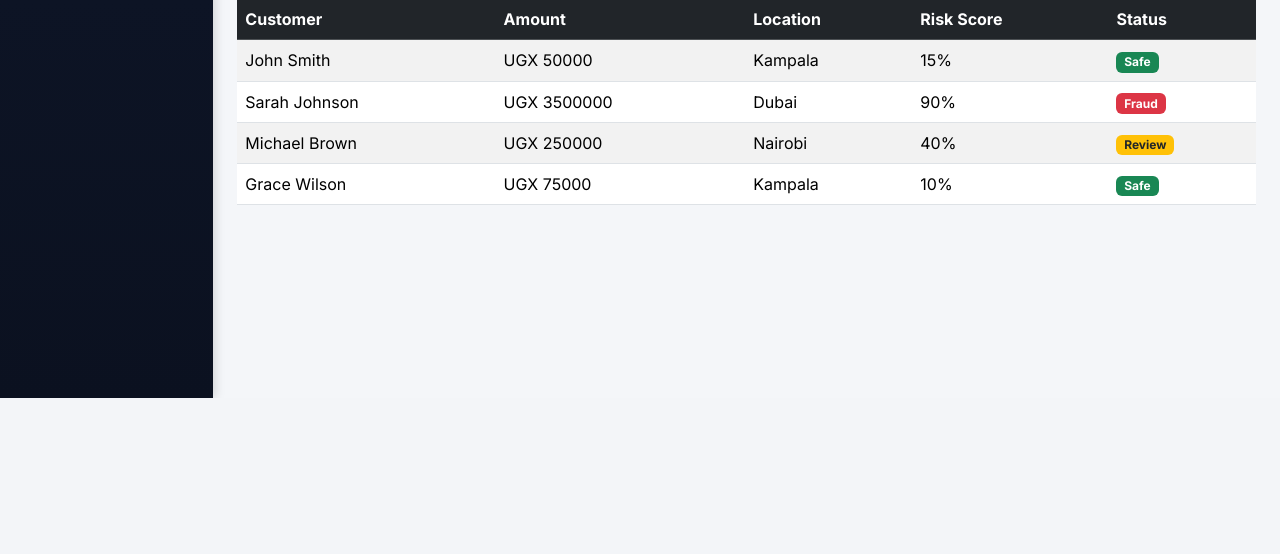
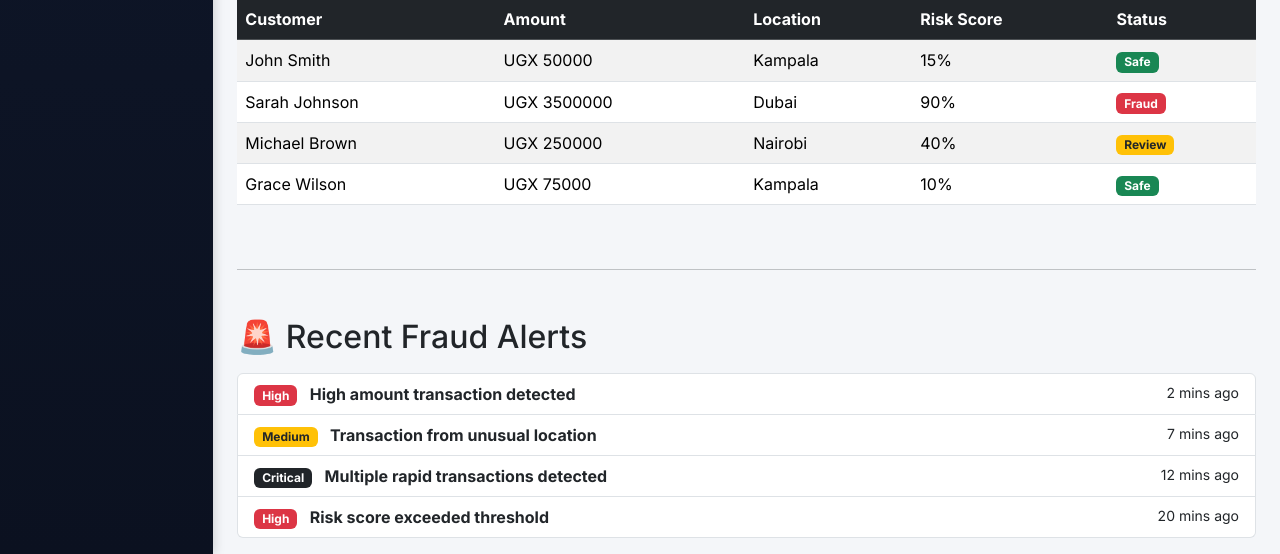
Before and after one commit to shamma-tendo/FraudDetectionSystem, a Django app: page / in a window 1280 px wide. Shown: the part 402-956 px from the top of the page. Before the commit the page ends 800 px from the top, so only its background shows below. Run offline with Django 5.2, Linux system fonts and the light colour scheme.

Commit message:
added recent transactions table and fraud alert table

```diff
--- a/dashboard/templates/dashboard/dashboard.html
+++ b/dashboard/templates/dashboard/dashboard.html
@@ -84,6 +84,7 @@
     </div>
 
 </div>
+
 <hr class="my-4">
 
 
@@ -219,4 +220,62 @@ UGX {{ transaction.amount }}
 
 
 </div>
+
+<hr class="my-5">
+
+<h2 class="mb-3">
+    🚨 Recent Fraud Alerts
+</h2>
+
+<div class="list-group">
+
+{% for alert in alerts %}
+
+<div class="list-group-item">
+
+<div class="d-flex justify-content-between">
+
+<div>
+
+{% if alert.severity == "Critical" %}
+
+<span class="badge bg-dark">
+Critical
+</span>
+
+{% elif alert.severity == "High" %}
+
+<span class="badge bg-danger">
+High
+</span>
+
+{% else %}
+
+<span class="badge bg-warning text-dark">
+Medium
+</span>
+
+{% endif %}
+
+<strong class="ms-2">
+
+{{ alert.message }}
+
+</strong>
+
+</div>
+
+<small>
+
+{{ alert.time }}
+
+</small>
+
+</div>
+
+</div>
+
+{% endfor %}
+
+</div>
 {% endblock %}
--- a/dashboard/views.py
+++ b/dashboard/views.py
@@ -42,7 +42,33 @@ def dashboard(request):
 
     ]
 
+    alerts = [
 
+    {
+        "message": "High amount transaction detected",
+        "severity": "High",
+        "time": "2 mins ago"
+    },
+
+    {
+        "message": "Transaction from unusual location",
+        "severity": "Medium",
+        "time": "7 mins ago"
+    },
+
+    {
+        "message": "Multiple rapid transactions detected",
+        "severity": "Critical",
+        "time": "12 mins ago"
+    },
+
+    {
+        "message": "Risk score exceeded threshold",
+        "severity": "High",
+        "time": "20 mins ago"
+    }
+
+]
     context = {
 
         "total_transactions": 1245,
@@ -54,6 +80,7 @@ def dashboard(request):
         "average_risk": 23,
 
         "transactions": transactions,
+          "alerts": alerts,
 
     }
 
```
